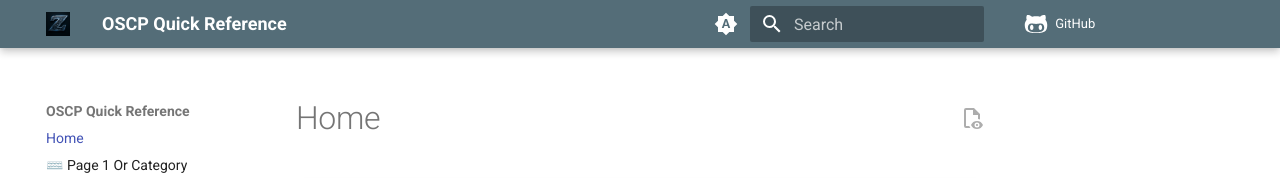
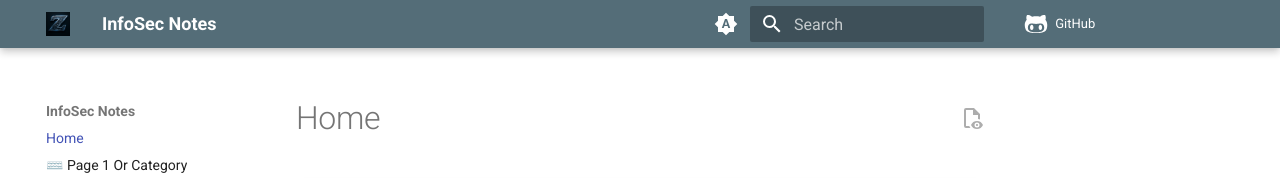
Before and after one commit to realzainchand/Personal-InfoSec-Notes, an MkDocs documentation site: the page built from docs/index.md, in a window 1280 px wide. Shown: the top 178 px of the page. Built offline with MkDocs 1.6.1 and Material for MkDocs 9.7.7, drawn with Linux system fonts in a browser that asks for light colours; comment, search, counter and statistics services are not loaded.

Commit message:
Update mkdocs.yml

```diff
--- a/mkdocs.yml
+++ b/mkdocs.yml
@@ -1,6 +1,6 @@
-site_name: OSCP Quick Reference
-site_description: PakCyberbot's OSCP Notes and Environment
-site_url: https://pakcyberbot.com/OSCP-Notes-and-Environment
+site_name: InfoSec Notes
+site_description: Zain Chand Notes
+site_url:
 
 repo_url: https://github.com/pakcyberbot/OSCP-Notes-and-Environment
 
@@ -68,4 +68,5 @@ markdown_extensions:
       alternate_style: true
 
 plugins:
+
   - search
```
